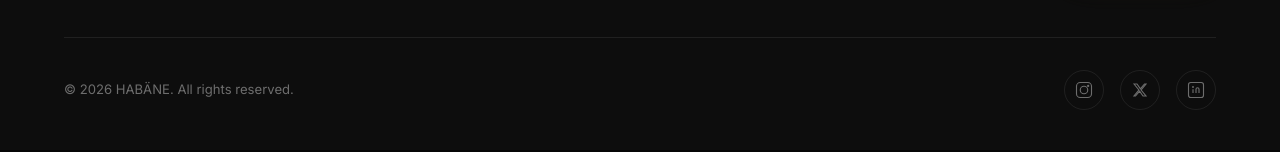
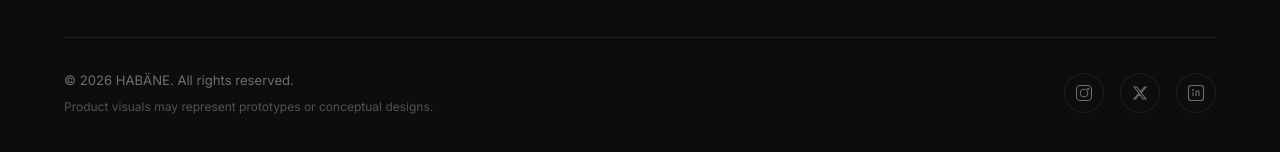
Before and after one commit to SchelmInsel5123/HABANE, a React (Vite) app: page / in a window 1280 px wide. Shown: the part 11068-11220 px from the top of the page. Built offline with nearby package versions, Linux system fonts and the light colour scheme; no server answers; a web font is replaced by a local one.

Commit message:
Updated Footer.jsx

```diff
--- a/src/components/Footer.css
+++ b/src/components/Footer.css
@@ -120,9 +120,21 @@
   padding-top: 32px;
 }
 
+.footer__copyright-wrapper {
+  display: flex;
+  flex-direction: column;
+  gap: 6px;
+}
+
 .footer__copyright {
   font-size: 0.82rem;
   color: var(--color-text-muted);
+}
+
+.footer__disclaimer {
+  font-size: 0.75rem;
+  color: var(--color-text-muted);
+  opacity: 0.7;
 }
 
 .footer__socials {
@@ -172,6 +184,11 @@
     text-align: center;
   }
 
+  .footer__copyright-wrapper {
+    align-items: center;
+    text-align: center;
+  }
+
   .footer__form {
     flex-direction: column;
   }
--- a/src/components/Footer.jsx
+++ b/src/components/Footer.jsx
@@ -69,9 +69,14 @@ export default function Footer() {
         </div>
 
         <div className="footer__bottom">
-          <p className="footer__copyright">
-            © 2026 HABÄNE. All rights reserved.
-          </p>
+          <div className="footer__copyright-wrapper">
+            <p className="footer__copyright">
+              © 2026 HABÄNE. All rights reserved.
+            </p>
+            <p className="footer__disclaimer">
+              Product visuals may represent prototypes or conceptual designs.
+            </p>
+          </div>
           <div className="footer__socials">
             <a href="#" className="footer__social" aria-label="Instagram">
               <svg viewBox="0 0 24 24" fill="none" stroke="currentColor" strokeWidth="1.5">
```
